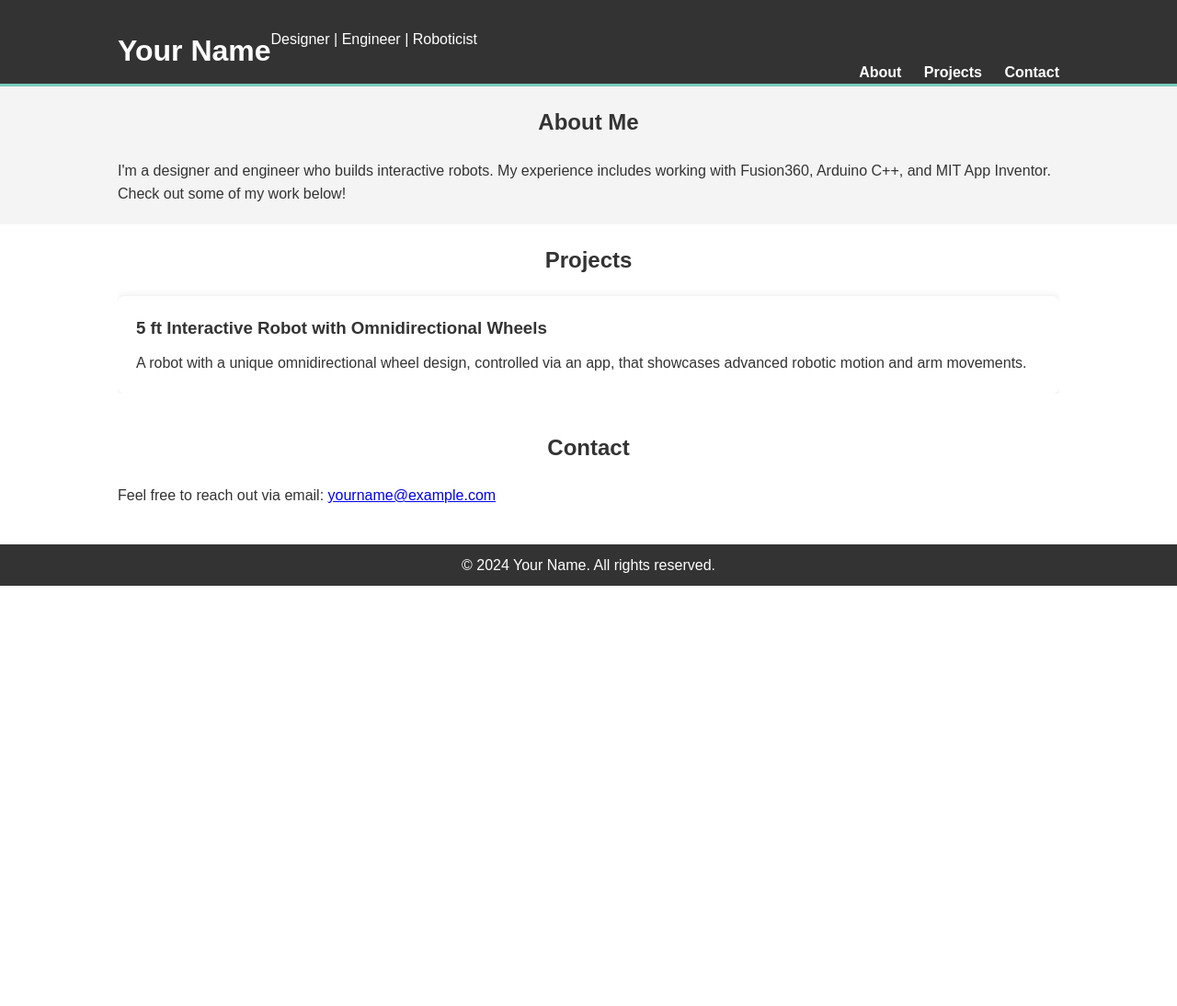
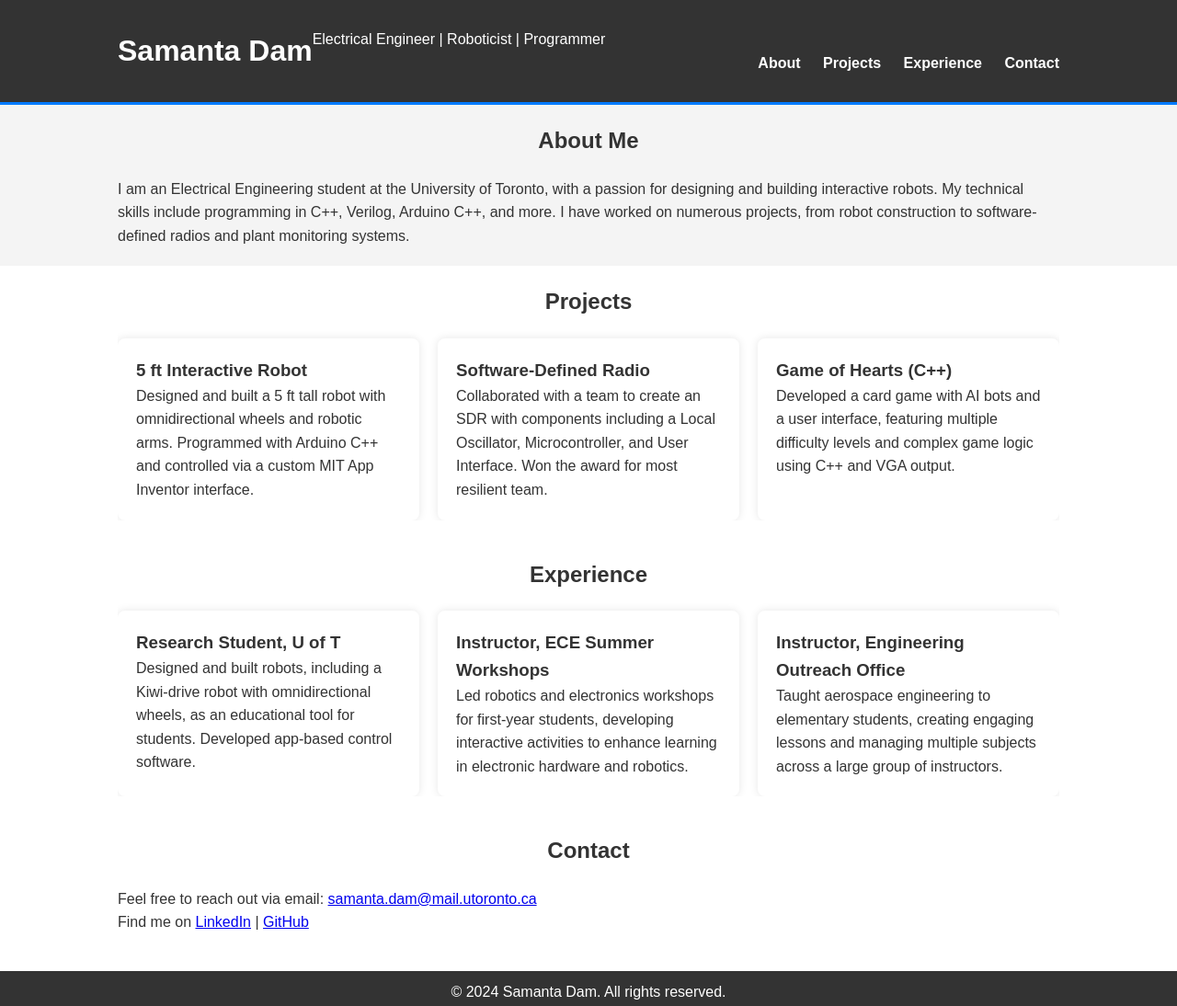
Before and after one commit to SamantaDam1207/SamantaDam1207.github.io, a plain HTML site: page index.html in a window 1280 px wide. Shown: the whole page at 92% size. Before the commit the page ends 800 px from the top, so only its background shows below. Drawn offline with Linux system fonts and the light colour scheme.

Commit message:
updated with more content

```diff
--- a/index.html
+++ b/index.html
@@ -3,18 +3,19 @@
 <head>
     <meta charset="UTF-8">
     <meta name="viewport" content="width=device-width, initial-scale=1.0">
-    <title>Your Name | Portfolio</title>
+    <title>Samanta Dam | Portfolio</title>
     <link rel="stylesheet" href="style.css">
 </head>
 <body>
     <header>
         <div class="container">
-            <h1>Your Name</h1>
-            <p>Designer | Engineer | Roboticist</p>
+            <h1>Samanta Dam</h1>
+            <p>Electrical Engineer | Roboticist | Programmer</p>
             <nav>
                 <ul>
                     <li><a href="#about">About</a></li>
                     <li><a href="#projects">Projects</a></li>
+                    <li><a href="#experience">Experience</a></li>
                     <li><a href="#contact">Contact</a></li>
                 </ul>
             </nav>
@@ -25,8 +26,9 @@
         <div class="container">
             <h2>About Me</h2>
             <p>
-                I'm a designer and engineer who builds interactive robots. My experience includes
-                working with Fusion360, Arduino C++, and MIT App Inventor. Check out some of my work below!
+                I am an Electrical Engineering student at the University of Toronto, with a passion for designing
+                and building interactive robots. My technical skills include programming in C++, Verilog, Arduino C++, and more.
+                I have worked on numerous projects, from robot construction to software-defined radios and plant monitoring systems.
             </p>
         </div>
     </section>
@@ -37,11 +39,41 @@
             <div class="project-list">
                 <!-- Project 1 -->
                 <div class="project-item">
-                    <h3>5 ft Interactive Robot with Omnidirectional Wheels</h3>
-                    <p>A robot with a unique omnidirectional wheel design, controlled via an app, that
-                    showcases advanced robotic motion and arm movements.</p>
+                    <h3>5 ft Interactive Robot</h3>
+                    <p>Designed and built a 5 ft tall robot with omnidirectional wheels and robotic arms. Programmed with Arduino C++ and controlled via a custom MIT App Inventor interface.</p>
+                </div>
+                <!-- Project 2 -->
+                <div class="project-item">
+                    <h3>Software-Defined Radio</h3>
+                    <p>Collaborated with a team to create an SDR with components including a Local Oscillator, Microcontroller, and User Interface. Won the award for most resilient team.</p>
+                </div>
+                <!-- Project 3 -->
+                <div class="project-item">
+                    <h3>Game of Hearts (C++)</h3>
+                    <p>Developed a card game with AI bots and a user interface, featuring multiple difficulty levels and complex game logic using C++ and VGA output.</p>
                 </div>
                 <!-- Add more projects as needed -->
+            </div>
+        </div>
+    </section>
+
+    <section id="experience">
+        <div class="container">
+            <h2>Experience</h2>
+            <div class="experience-list">
+                <div class="experience-item">
+                    <h3>Research Student, U of T</h3>
+                    <p>Designed and built robots, including a Kiwi-drive robot with omnidirectional wheels, as an educational tool for students. Developed app-based control software.</p>
+                </div>
+                <div class="experience-item">
+                    <h3>Instructor, ECE Summer Workshops</h3>
+                    <p>Led robotics and electronics workshops for first-year students, developing interactive activities to enhance learning in electronic hardware and robotics.</p>
+                </div>
+                <div class="experience-item">
+                    <h3>Instructor, Engineering Outreach Office</h3>
+                    <p>Taught aerospace engineering to elementary students, creating engaging lessons and managing multiple subjects across a large group of instructors.</p>
+                </div>
+                <!-- Add more experiences as needed -->
             </div>
         </div>
     </section>
@@ -49,13 +81,14 @@
     <section id="contact">
         <div class="container">
             <h2>Contact</h2>
-            <p>Feel free to reach out via email: <a href="mailto:yourname@example.com">yourname@example.com</a></p>
+            <p>Feel free to reach out via email: <a href="mailto:samanta.dam@mail.utoronto.ca">samanta.dam@mail.utoronto.ca</a></p>
+            <p>Find me on <a href="http://www.linkedin.com/in/samanta-dam">LinkedIn</a> | <a href="https://github.com/SamantaDam1207">GitHub</a></p>
         </div>
     </section>
 
     <footer>
         <div class="container">
-            <p>&copy; 2024 Your Name. All rights reserved.</p>
+            <p>&copy; 2024 Samanta Dam. All rights reserved.</p>
         </div>
     </footer>
 </body>
--- a/style.css
+++ b/style.css
@@ -19,9 +19,8 @@ body {
 header {
     background: #333;
     color: #fff;
-    padding-top: 30px;
-    min-height: 70px;
-    border-bottom: #77cbb9 3px solid;
+    padding: 30px 0;
+    border-bottom: #007BFF 3px solid;
 }
 
 header h1 {
@@ -31,12 +30,9 @@ header h1 {
 
 header nav {
     float: right;
-    margin-top: 10px;
 }
 
 header nav ul {
-    margin: 0;
-    padding: 0;
     list-style: none;
 }
 
@@ -52,14 +48,14 @@ header nav ul li a {
 }
 
 header nav ul li a:hover {
-    color: #77cbb9;
+    color: #007BFF;
 }
 
 section {
     padding: 20px 0;
 }
 
-section#about {
+#about {
     background: #f4f4f4;
 }
 
@@ -68,22 +64,20 @@ h2 {
     margin-bottom: 20px;
 }
 
-.project-list {
+.project-list,
+.experience-list {
     display: flex;
     flex-wrap: wrap;
     gap: 20px;
 }
 
-.project-item {
+.project-item,
+.experience-item {
     background: #fff;
     padding: 20px;
     border-radius: 8px;
-    box-shadow: 0 0 10px rgba(0,0,0,0.1);
+    box-shadow: 0 0 10px rgba(0, 0, 0, 0.1);
     flex: 1 1 calc(33.333% - 20px);
-}
-
-.project-item h3 {
-    margin-bottom: 10px;
 }
 
 footer {
```
